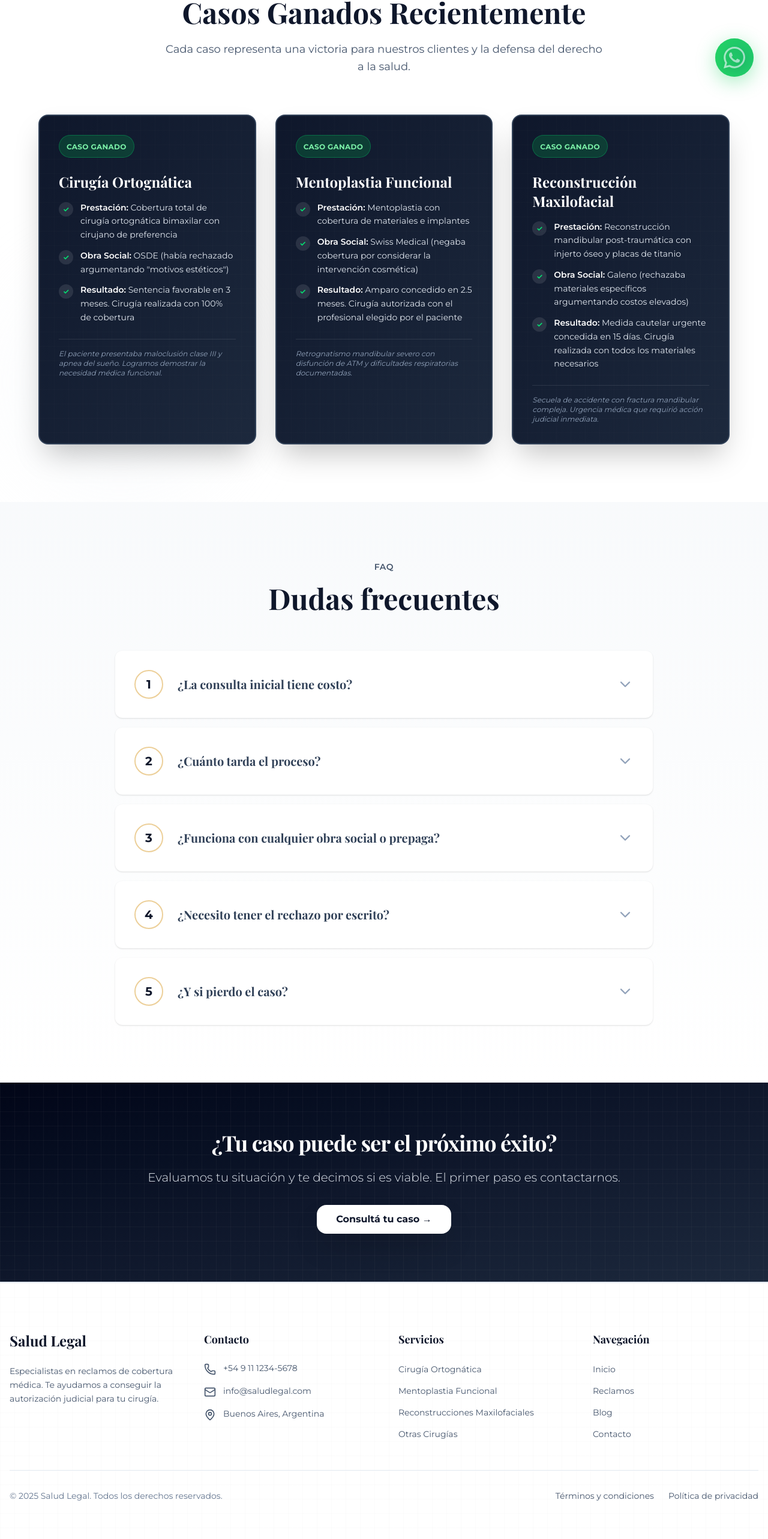
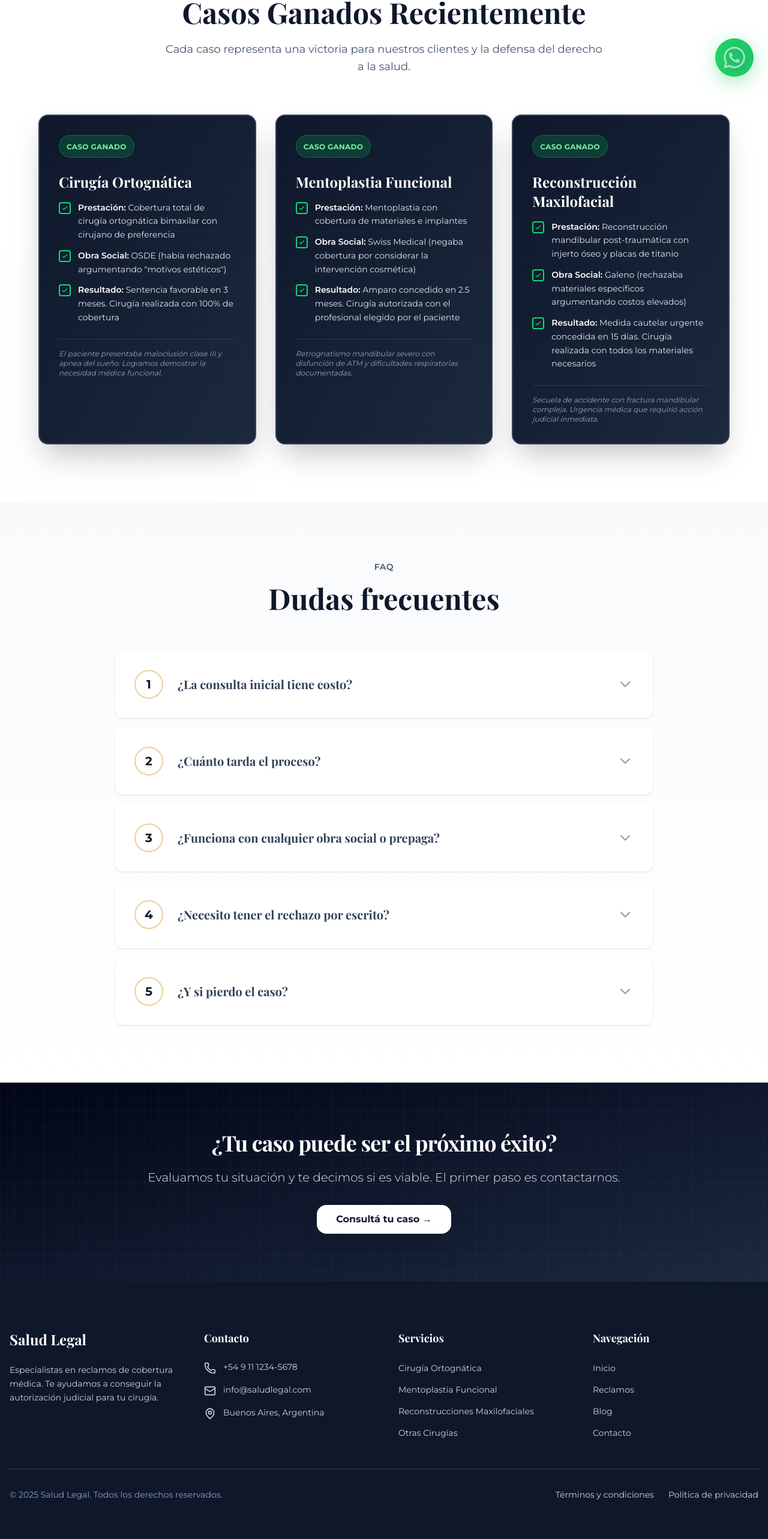
Before and after one commit to VM-Studio/Edu2-web, a Next.js app: page /casos-de-exito in a window 1280 px wide. Shown: the part 648-3214 px from the top of the page at 60% size. Built offline with nearby package versions, Linux system fonts and the light colour scheme.

Commit message:
ultimos cambios antes del informe del viernes

```diff
--- a/app/casos-de-exito/page.tsx
+++ b/app/casos-de-exito/page.tsx
@@ -1,5 +1,4 @@
 import { Button } from '@/components/ui/button';
-import { CheckCircle } from 'lucide-react';
 import Link from 'next/link';
 import type { Metadata } from 'next';
 import FAQItem from '@/components/faq-item';
@@ -65,8 +64,10 @@ export default function CasosDeExitoPage() {
 
                   <div className="space-y-3 mb-6">
                     <div className="flex items-start gap-3">
-                      <div className="w-6 h-6 rounded-full bg-white/10 flex items-center justify-center shrink-0 mt-0.5">
-                        <span className="text-green-400 text-xs font-bold">✓</span>
+                      <div className="w-5 h-5 rounded border-2 border-green-400 flex items-center justify-center shrink-0 mt-0.5">
+                        <svg className="w-3 h-3 text-green-400" fill="none" stroke="currentColor" strokeWidth="2.5" viewBox="0 0 24 24">
+                          <path strokeLinecap="round" strokeLinejoin="round" d="M5 13l4 4L19 7"/>
+                        </svg>
                       </div>
                       <p className="text-slate-200 text-sm leading-relaxed">
                         <span className="font-semibold text-white">Prestación:</span> Cobertura total de cirugía ortognática bimaxilar con cirujano de preferencia
@@ -74,8 +75,10 @@ export default function CasosDeExitoPage() {
                     </div>
 
                     <div className="flex items-start gap-3">
-                      <div className="w-6 h-6 rounded-full bg-white/10 flex items-center justify-center shrink-0 mt-0.5">
-                        <span className="text-green-400 text-xs font-bold">✓</span>
+                      <div className="w-5 h-5 rounded border-2 border-green-400 flex items-center justify-center shrink-0 mt-0.5">
+                        <svg className="w-3 h-3 text-green-400" fill="none" stroke="currentColor" strokeWidth="2.5" viewBox="0 0 24 24">
+                          <path strokeLinecap="round" strokeLinejoin="round" d="M5 13l4 4L19 7"/>
+                        </svg>
                       </div>
                       <p className="text-slate-200 text-sm leading-relaxed">
                         <span className="font-semibold text-white">Obra Social:</span> OSDE (había rechazado argumentando "motivos estéticos")
@@ -83,8 +86,10 @@ export default function CasosDeExitoPage() {
                     </div>
 
                     <div className="flex items-start gap-3">
-                      <div className="w-6 h-6 rounded-full bg-white/10 flex items-center justify-center shrink-0 mt-0.5">
-                        <span className="text-green-400 text-xs font-bold">✓</span>
+                      <div className="w-5 h-5 rounded border-2 border-green-400 flex items-center justify-center shrink-0 mt-0.5">
+                        <svg className="w-3 h-3 text-green-400" fill="none" stroke="currentColor" strokeWidth="2.5" viewBox="0 0 24 24">
+                          <path strokeLinecap="round" strokeLinejoin="round" d="M5 13l4 4L19 7"/>
+                        </svg>
                       </div>
                       <p className="text-slate-200 text-sm leading-relaxed">
                         <span className="font-semibold text-white">Resultado:</span> Sentencia favorable en 3 meses. Cirugía realizada con 100% de cobertura
@@ -115,8 +120,10 @@ export default function CasosDeExitoPage() {
 
                   <div className="space-y-3 mb-6">
                     <div className="flex items-start gap-3">
-                      <div className="w-6 h-6 rounded-full bg-white/10 flex items-center justify-center shrink-0 mt-0.5">
-                        <span className="text-green-400 text-xs font-bold">✓</span>
+                      <div className="w-5 h-5 rounded border-2 border-green-400 flex items-center justify-center shrink-0 mt-0.5">
+                        <svg className="w-3 h-3 text-green-400" fill="none" stroke="currentColor" strokeWidth="2.5" viewBox="0 0 24 24">
+                          <path strokeLinecap="round" strokeLinejoin="round" d="M5 13l4 4L19 7"/>
+                        </svg>
                       </div>
                       <p className="text-slate-200 text-sm leading-relaxed">
                         <span className="font-semibold text-white">Prestación:</span> Mentoplastia con cobertura de materiales e implantes
@@ -124,8 +131,10 @@ export default function CasosDeExitoPage() {
                     </div>
 
                     <div className="flex items-start gap-3">
-                      <div className="w-6 h-6 rounded-full bg-white/10 flex items-center justify-center shrink-0 mt-0.5">
-                        <span className="text-green-400 text-xs font-bold">✓</span>
+                      <div className="w-5 h-5 rounded border-2 border-green-400 flex items-center justify-center shrink-0 mt-0.5">
+                        <svg className="w-3 h-3 text-green-400" fill="none" stroke="currentColor" strokeWidth="2.5" viewBox="0 0 24 24">
+                          <path strokeLinecap="round" strokeLinejoin="round" d="M5 13l4 4L19 7"/>
+                        </svg>
                       </div>
                       <p className="text-slate-200 text-sm leading-relaxed">
                         <span className="font-semibold text-white">Obra Social:</span> Swiss Medical (negaba cobertura por considerar la intervención cosmética)
@@ -133,8 +142,10 @@ export default function CasosDeExitoPage() {
                     </div>
 
                     <div className="flex items-start gap-3">
-                      <div className="w-6 h-6 rounded-full bg-white/10 flex items-center justify-center shrink-0 mt-0.5">
-                        <span className="text-green-400 text-xs font-bold">✓</span>
+                      <div className="w-5 h-5 rounded border-2 border-green-400 flex items-center justify-center shrink-0 mt-0.5">
+                        <svg className="w-3 h-3 text-green-400" fill="none" stroke="currentColor" strokeWidth="2.5" viewBox="0 0 24 24">
+                          <path strokeLinecap="round" strokeLinejoin="round" d="M5 13l4 4L19 7"/>
+                        </svg>
                       </div>
                       <p className="text-slate-200 text-sm leading-relaxed">
                         <span className="font-semibold text-white">Resultado:</span> Amparo concedido en 2.5 meses. Cirugía autorizada con el profesional elegido por el paciente
@@ -165,8 +176,10 @@ export default function CasosDeExitoPage() {
 
                   <div className="space-y-3 mb-6">
                     <div className="flex items-start gap-3">
-                      <div className="w-6 h-6 rounded-full bg-white/10 flex items-center justify-center shrink-0 mt-0.5">
-                        <span className="text-green-400 text-xs font-bold">✓</span>
+                      <div className="w-5 h-5 rounded border-2 border-green-400 flex items-center justify-center shrink-0 mt-0.5">
+                        <svg className="w-3 h-3 text-green-400" fill="none" stroke="currentColor" strokeWidth="2.5" viewBox="0 0 24 24">
+                          <path strokeLinecap="round" strokeLinejoin="round" d="M5 13l4 4L19 7"/>
+                        </svg>
                       </div>
                       <p className="text-slate-200 text-sm leading-relaxed">
                         <span className="font-semibold text-white">Prestación:</span> Reconstrucción mandibular post-traumática con injerto óseo y placas de titanio
@@ -174,8 +187,10 @@ export default function CasosDeExitoPage() {
                     </div>
 
                     <div className="flex items-start gap-3">
-                      <div className="w-6 h-6 rounded-full bg-white/10 flex items-center justify-center shrink-0 mt-0.5">
-                        <span className="text-green-400 text-xs font-bold">✓</span>
+                      <div className="w-5 h-5 rounded border-2 border-green-400 flex items-center justify-center shrink-0 mt-0.5">
+                        <svg className="w-3 h-3 text-green-400" fill="none" stroke="currentColor" strokeWidth="2.5" viewBox="0 0 24 24">
+                          <path strokeLinecap="round" strokeLinejoin="round" d="M5 13l4 4L19 7"/>
+                        </svg>
                       </div>
                       <p className="text-slate-200 text-sm leading-relaxed">
                         <span className="font-semibold text-white">Obra Social:</span> Galeno (rechazaba materiales específicos argumentando costos elevados)
@@ -183,8 +198,10 @@ export default function CasosDeExitoPage() {
                     </div>
 
                     <div className="flex items-start gap-3">
-                      <div className="w-6 h-6 rounded-full bg-white/10 flex items-center justify-center shrink-0 mt-0.5">
-                        <span className="text-green-400 text-xs font-bold">✓</span>
+                      <div className="w-5 h-5 rounded border-2 border-green-400 flex items-center justify-center shrink-0 mt-0.5">
+                        <svg className="w-3 h-3 text-green-400" fill="none" stroke="currentColor" strokeWidth="2.5" viewBox="0 0 24 24">
+                          <path strokeLinecap="round" strokeLinejoin="round" d="M5 13l4 4L19 7"/>
+                        </svg>
                       </div>
                       <p className="text-slate-200 text-sm leading-relaxed">
                         <span className="font-semibold text-white">Resultado:</span> Medida cautelar urgente concedida en 15 días. Cirugía realizada con todos los materiales necesarios
--- a/components/footer.tsx
+++ b/components/footer.tsx
@@ -3,34 +3,31 @@ import Link from 'next/link';
 
 export function Footer() {
   return (
-    <footer className="relative bg-white py-16 md:py-20 border-t-2 border-slate-200">
-      {/* Patrón de fondo sutil */}
-      <div className="absolute inset-0 bg-[linear-gradient(to_right,#80808008_1px,transparent_1px),linear-gradient(to_bottom,#80808008_1px,transparent_1px)] bg-size-[24px_24px]"></div>
-
+    <footer className="relative bg-slate-900 text-white py-16 md:py-20">
       <div className="container mx-auto px-4 relative z-10">
         <div className="max-w-7xl mx-auto">
           <div className="grid grid-cols-1 md:grid-cols-4 gap-12 mb-12">
             {/* Columna 1: Empresa */}
             <div>
-              <h3 className="text-2xl font-bold mb-6 text-slate-900">Salud Legal</h3>
-              <p className="text-slate-600 text-sm leading-relaxed">
+              <h3 className="text-2xl font-bold mb-6 text-white">Salud Legal</h3>
+              <p className="text-slate-300 text-sm leading-relaxed">
                 Especialistas en reclamos de cobertura médica. Te ayudamos a conseguir la autorización judicial para tu cirugía.
               </p>
             </div>
 
             {/* Columna 2: Contacto */}
             <div>
-              <h4 className="text-lg font-bold mb-6 text-slate-900">Contacto</h4>
+              <h4 className="text-lg font-bold mb-6 text-white">Contacto</h4>
               <div className="space-y-4">
-                <a href="tel:+5491112345678" className="flex items-start gap-3 text-slate-600 hover:text-slate-900 transition-colors group">
+                <a href="tel:+5491112345678" className="flex items-start gap-3 text-slate-300 hover:text-white transition-colors group">
                   <Phone className="w-5 h-5 mt-0.5 shrink-0" />
                   <span className="text-sm">+54 9 11 1234-5678</span>
                 </a>
-                <a href="mailto:info@saludlegal.com" className="flex items-start gap-3 text-slate-600 hover:text-slate-900 transition-colors group">
+                <a href="mailto:info@saludlegal.com" className="flex items-start gap-3 text-slate-300 hover:text-white transition-colors group">
                   <Mail className="w-5 h-5 mt-0.5 shrink-0" />
                   <span className="text-sm">info@saludlegal.com</span>
                 </a>
-                <div className="flex items-start gap-3 text-slate-600">
+                <div className="flex items-start gap-3 text-slate-300">
                   <MapPin className="w-5 h-5 mt-0.5 shrink-0" />
                   <span className="text-sm">Buenos Aires, Argentina</span>
                 </div>
@@ -39,25 +36,25 @@ export function Footer() {
 
             {/* Columna 3: Sitemap - Servicios */}
             <div>
-              <h4 className="text-lg font-bold mb-6 text-slate-900">Servicios</h4>
+              <h4 className="text-lg font-bold mb-6 text-white">Servicios</h4>
               <ul className="space-y-3">
                 <li>
-                  <Link href="/servicios" className="text-slate-600 hover:text-slate-900 transition-colors text-sm">
+                  <Link href="/servicios" className="text-slate-300 hover:text-white transition-colors text-sm">
                     Cirugía Ortognática
                   </Link>
                 </li>
                 <li>
-                  <Link href="/servicios" className="text-slate-600 hover:text-slate-900 transition-colors text-sm">
+                  <Link href="/servicios" className="text-slate-300 hover:text-white transition-colors text-sm">
                     Mentoplastia Funcional
                   </Link>
                 </li>
                 <li>
-                  <Link href="/servicios" className="text-slate-600 hover:text-slate-900 transition-colors text-sm">
+                  <Link href="/servicios" className="text-slate-300 hover:text-white transition-colors text-sm">
                     Reconstrucciones Maxilofaciales
                   </Link>
                 </li>
                 <li>
-                  <Link href="/servicios" className="text-slate-600 hover:text-slate-900 transition-colors text-sm">
+                  <Link href="/servicios" className="text-slate-300 hover:text-white transition-colors text-sm">
                     Otras Cirugías
                   </Link>
                 </li>
@@ -66,25 +63,25 @@ export function Footer() {
 
             {/* Columna 4: Sitemap - Links */}
             <div>
-              <h4 className="text-lg font-bold mb-6 text-slate-900">Navegación</h4>
+              <h4 className="text-lg font-bold mb-6 text-white">Navegación</h4>
               <ul className="space-y-3">
                 <li>
-                  <Link href="/" className="text-slate-600 hover:text-slate-900 transition-colors text-sm">
+                  <Link href="/" className="text-slate-300 hover:text-white transition-colors text-sm">
                     Inicio
                   </Link>
                 </li>
                 <li>
-                  <Link href="/servicios" className="text-slate-600 hover:text-slate-900 transition-colors text-sm">
+                  <Link href="/servicios" className="text-slate-300 hover:text-white transition-colors text-sm">
                     Reclamos
                   </Link>
                 </li>
                 <li>
-                  <Link href="/blog" className="text-slate-600 hover:text-slate-900 transition-colors text-sm">
+                  <Link href="/blog" className="text-slate-300 hover:text-white transition-colors text-sm">
                     Blog
                   </Link>
                 </li>
                 <li>
-                  <Link href="/contacto" className="text-slate-600 hover:text-slate-900 transition-colors text-sm">
+                  <Link href="/contacto" className="text-slate-300 hover:text-white transition-colors text-sm">
                     Contacto
                   </Link>
                 </li>
@@ -93,16 +90,16 @@ export function Footer() {
           </div>
 
           {/* Línea divisoria */}
-          <div className="border-t border-slate-200 pt-8">
+          <div className="border-t border-slate-700 pt-8">
             <div className="flex flex-col md:flex-row justify-between items-center gap-4">
-              <p className="text-slate-500 text-sm">
+              <p className="text-slate-400 text-sm">
                 © {new Date().getFullYear()} Salud Legal. Todos los derechos reservados.
               </p>
-              <div className="flex gap-6 text-sm text-slate-600">
-                <Link href="/terminos" className="hover:text-slate-900 transition-colors">
+              <div className="flex gap-6 text-sm text-slate-300">
+                <Link href="/terminos" className="hover:text-white transition-colors">
                   Términos y condiciones
                 </Link>
-                <Link href="/privacidad" className="hover:text-slate-900 transition-colors">
+                <Link href="/privacidad" className="hover:text-white transition-colors">
                   Política de privacidad
                 </Link>
               </div>
```
Also changed, not shown: app/page.tsx (+40 -14 lines), public/abogado.png (added).
